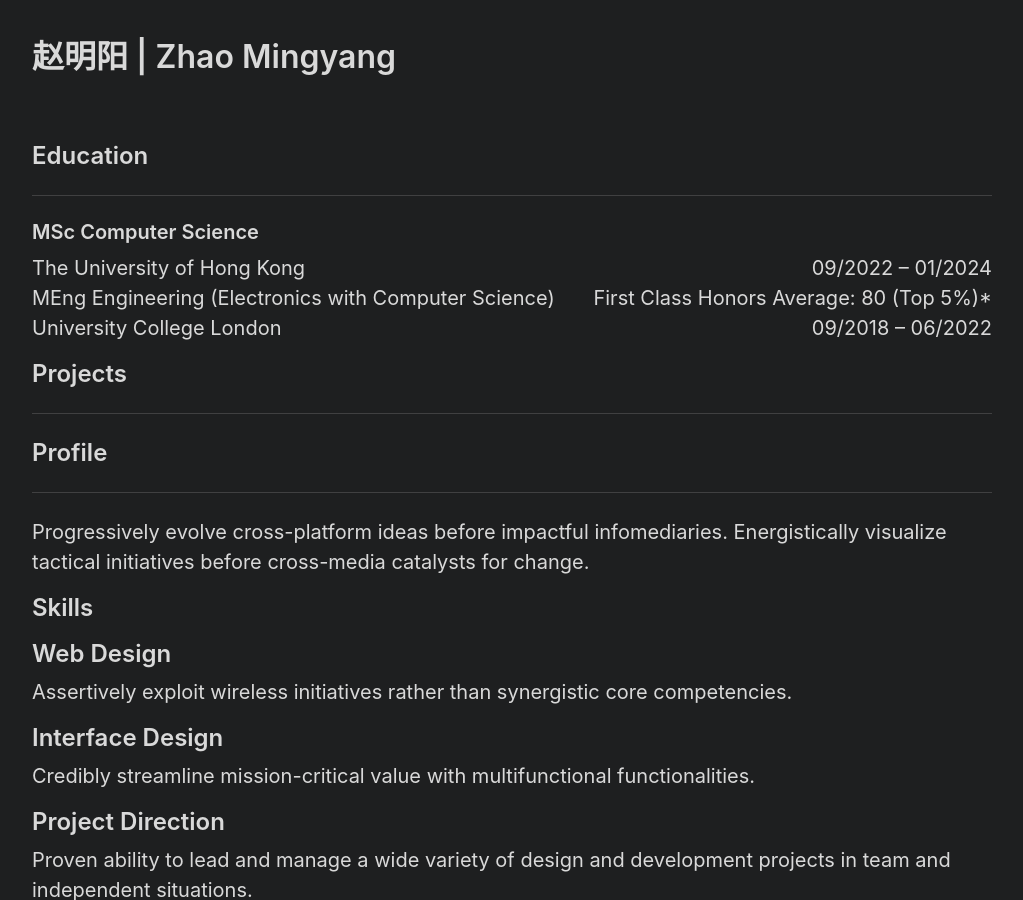
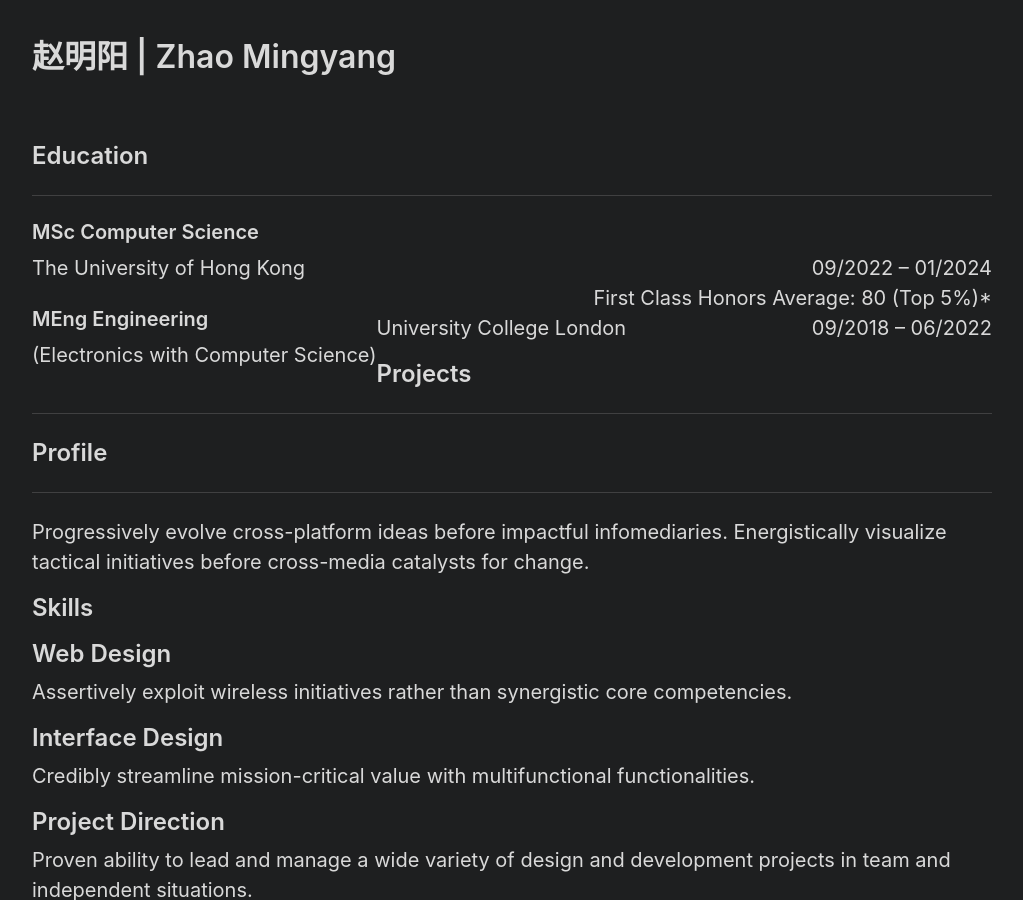
Before and after one commit to Zhao-Mingyang/zhao-mingyang.github.io, a Jekyll site: the page built from about.md, in a window 1280 px wide and 900 px high. Shown: the whole window, without its empty margins (128-1151 px from the left). Built offline with Jekyll 4.4.1, drawn with Linux system fonts in a browser that asks for light colours.

Commit message:
Update default.html

```diff
--- a/_layouts/default.html
+++ b/_layouts/default.html
@@ -15,7 +15,7 @@
 	     <HR>
 	<h3>MSc Computer Science</h3>
 	<div style="float:left;"> The University of Hong Kong  </div> <div style="float:right;"> 09/2022 – 01/2024 </div> <br>
-	<div style="float:left; text-align:left"> MEng Engineering (Electronics with Computer Science) </div>
+	<div style="float:left; text-align:left"> <h3> MEng Engineering </h3> (Electronics with Computer Science) </div>
 		     <div style="float:right; text-align:right"> First Class Honors Average: 80 (Top 5%)*</div> <br>
 	<div style="float:left;"> University College London </div> <div style="float:right;"> 09/2018 – 06/2022</div> <br>
 	<p align="left"> <h2>Projects</h2> </p>
```
